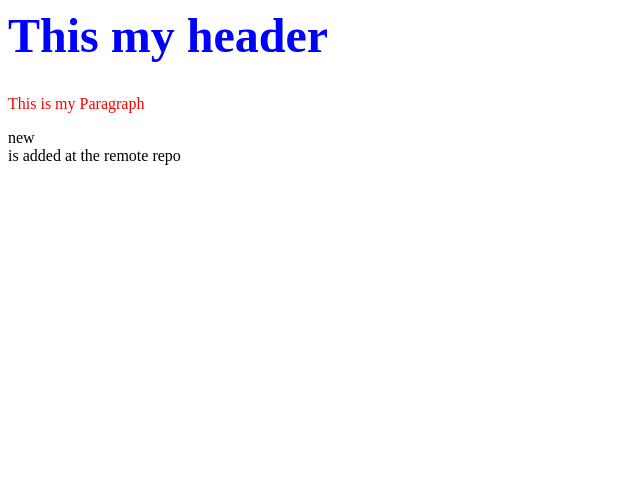
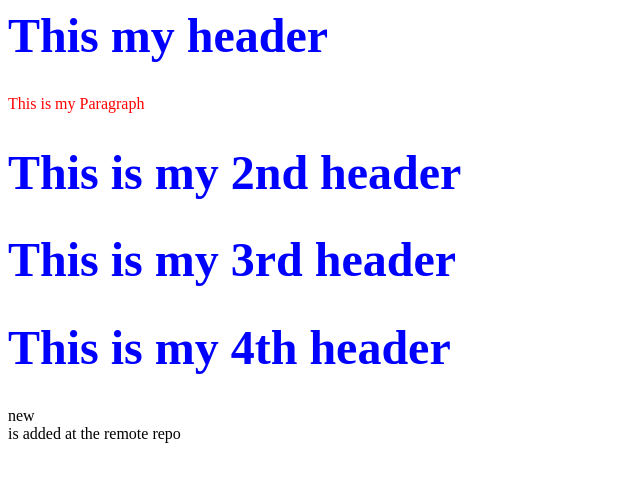
Before and after one commit to Amrshams/sshRemoteRepo, a plain HTML site: page index.html in a window 1280 px wide. Shown: the whole page, without its empty margins (0-640 px from the left). Drawn offline with Linux system fonts and the light colour scheme.

Commit message:
Added 2nd and 3rd and 4th header

```diff
--- a/index.html
+++ b/index.html
@@ -11,6 +11,9 @@
 <body>
  <H1>This my header</H1>
  <P>This is my Paragraph</P>
+ <H1>This is my 2nd header</H1>
+ <H1>This is my 3rd header</H1>
+ <H1>This is my 4th header</H1>
 </body>
   new <div></div> is added at the remote repo
 </html>
```
